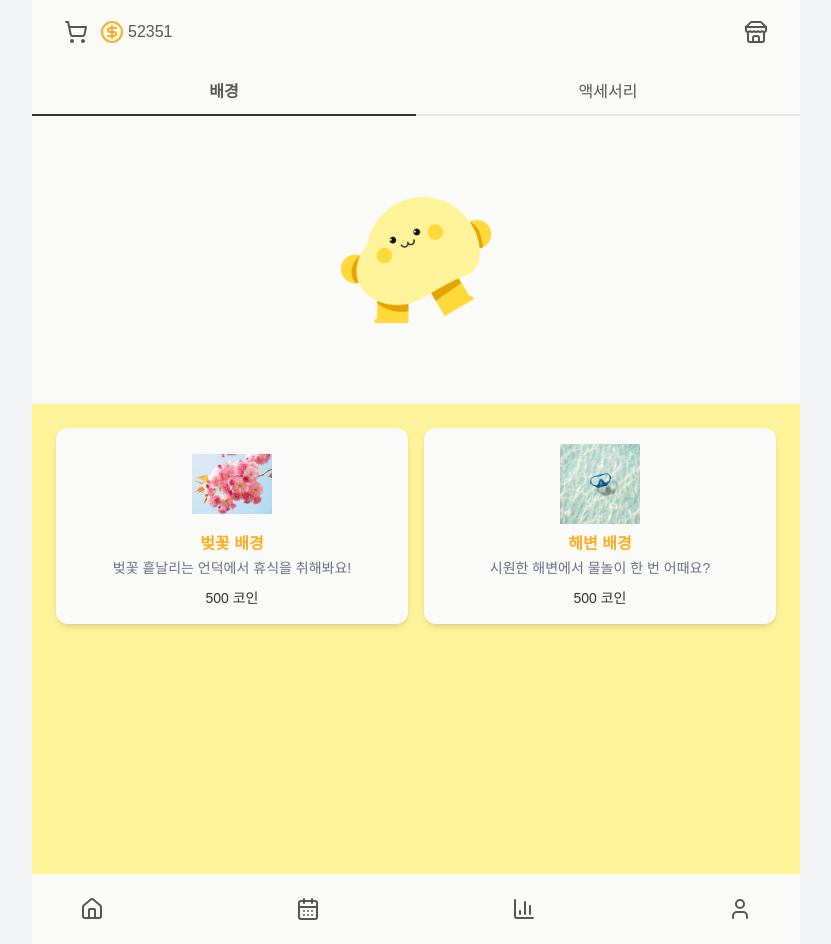
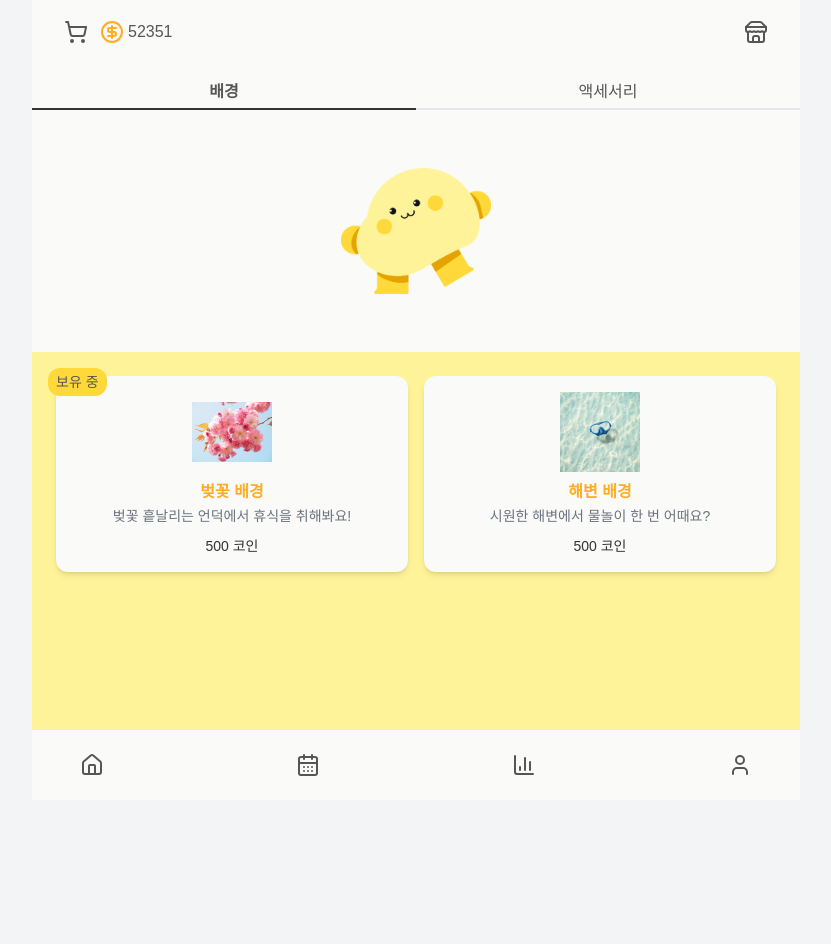
Before and after one commit to xuuwon/maeumgyeol, a Next.js app: page /shopping in a window 1280 px wide. Shown: the whole page, without its empty margins (224-1055 px from the left). After the commit the page ends 800 px from the top, so only its background shows below. Built offline with nearby package versions, Linux system fonts and the light colour scheme; a web font is replaced by a local one.

Commit message:
feat: 임시 유저 데이터 추가, 보유 중 아이템 구분 추가

```diff
--- a/src/app/shopping/page.tsx
+++ b/src/app/shopping/page.tsx
@@ -1,93 +1,133 @@
 'use client';
 
+import clsx from 'clsx';
 import Image from 'next/image';
 import React, { useState } from 'react';
 
 const Page = () => {
   const [selectedCategory, setSelectedCategory] = useState<'배경' | '액세서리'>('배경');
 
+  const userData = {
+    userId: 'user1234',
+    nickname: '감자몽러버',
+    gender: 'female',
+    birthday: '2000-05-01',
+    character: '/images/characters/basic_character.png',
+    coin: 1500,
+  };
+
   const data = [
+    // 임시 데이터
     {
+      id: 1,
       name: '수박바',
-      description: '여름엔 시원한 수박바!',
+      category: '액세서리',
       price: 200,
       image: '/images/items/watermelon_item.png',
       appliedImage: '/images/characters/watermelon_character.png',
-      category: '액세서리',
+      description: '여름엔 시원한 수박바!',
+      isOwned: true,
+      isEquipped: false,
     },
     {
+      id: 2,
       name: '랜덤 박스',
-      description: '감자몽이 어떻게 바뀔까요?',
+      category: '액세서리',
       price: 500,
       image: '/images/items/sweetpotato_item.png',
       appliedImage: '/images/characters/sweetpotato_character.png',
-      category: '액세서리',
+      description: '감자몽이 어떻게 바뀔까요?',
+      isOwned: false,
+      isEquipped: false,
     },
     {
+      id: 3,
       name: '선글라스',
-      description: '햇빛이 쨍쨍할 땐 선글라스 필수!',
+      category: '액세서리',
       price: 200,
       image: '/images/items/sunglasses_item.png',
       appliedImage: '/images/characters/sunglasses_character.png',
-      category: '액세서리',
+      description: '햇빛이 쨍쨍할 땐 선글라스 필수!',
+      isOwned: true,
+      isEquipped: false,
     },
     {
+      id: 4,
       name: '리본',
-      description: '감자몽을 공주로 만들어 볼까요?',
+      category: '액세서리',
       price: 300,
       image: '/images/items/ribbon_item.png',
       appliedImage: '/images/characters/ribbon_character.png',
-      category: '액세서리',
+      description: '감자몽을 공주로 만들어 볼까요?',
+      isOwned: false,
+      isEquipped: false,
     },
     {
+      id: 5,
       name: '흙더미',
-      description: '흙더미에 감자몽을 빠뜨려 보아요!',
+      category: '액세서리',
       price: 500,
       image: '/images/items/soil_item.png',
       appliedImage: '/images/characters/soil_character.png',
-      category: '액세서리',
+      description: '흙더미에 감자몽을 빠뜨려 보아요!',
+      isOwned: false,
+      isEquipped: false,
     },
     {
+      id: 6,
       name: '고양이',
-      description: '감자몽은 고양이를 좋아해요.',
+      category: '액세서리',
       price: 400,
       image: '/images/items/cat_item.png',
       appliedImage: '/images/characters/cat_character.png',
-      category: '액세서리',
+      description: '감자몽은 고양이를 좋아해요.',
+      isOwned: false,
+      isEquipped: false,
     },
     {
+      id: 7,
       name: '토마토',
-      description: '상큼한 토마토 좋아하세요?',
+      category: '액세서리',
       price: 300,
       image: '/images/items/tomato_item.png',
       appliedImage: '/images/characters/tomato_character.png',
-      category: '액세서리',
+      description: '상큼한 토마토 좋아하세요?',
+      isOwned: false,
+      isEquipped: false,
     },
     {
+      id: 8,
       name: '벚꽃 배경',
-      description: '벚꽃 흩날리는 언덕에서 휴식을 취해봐요!',
+      category: '배경',
       price: 500,
       image: '/images/background/cherry-blossom.jpg',
       appliedImage: '/images/background/cherryBlossom_tablet.png',
-      category: '배경',
+      description: '벚꽃 흩날리는 언덕에서 휴식을 취해봐요!',
+      isOwned: true,
+      isEquipped: false,
     },
     {
+      id: 9,
       name: '해변 배경',
-      description: '시원한 해변에서 물놀이 한 번 어때요?',
+      category: '배경',
       price: 500,
       image: '/images/background/beach.jpg',
       appliedImage: '/images/background/beach_mobile.png',
-      category: '배경',
+      description: '시원한 해변에서 물놀이 한 번 어때요?',
+      isOwned: false,
+      isEquipped: false,
     },
   ];
 
   const filteredItems = data.filter((item) => item.category === selectedCategory);
-  const [settingCharacter, setSettingCharacter] = useState<string>(
-    '/images/characters/basic_character.png'
-  ); // 유저 정보의 캐릭터
+  const [selectedItemId, setSelectedItemId] = useState<number | null>(null);
+  const [buyItem, setBuyItem] = useState<string>(userData.character);
+  // 미리보기 후 구매용 - 초기값은 유저 정보의 캐릭터
+  const [buyBackground, setBuyBackground] = useState<string>('');
+  const [showBuyButton, setShowBuyButton] = useState<boolean>(false);
 
   return (
-    <div className="flex flex-col items-center w-full min-h-screen">
+    <div className="flex flex-col items-center w-full h-screen">
       <div className="flex justify-around w-full mt-20 h-9">
         <div
           className={`flex justify-center w-1/2 border-b-2 cursor-pointer ${
@@ -107,25 +147,61 @@ const Page = () => {
         </div>
       </div>
 
-      <div className="flex items-center justify-center w-full h-72">
-        <Image src={settingCharacter} alt="캐릭터" width={150} height={150} />
+      <div
+        className={`relative flex items-center justify-center w-full h-72`}
+        style={{ backgroundImage: `url(${buyBackground})`, backgroundSize: 'auto 100%' }}
+      >
+        <Image src={buyItem} alt="캐릭터" width={150} height={150} />
+        {showBuyButton && (
+          <button className="absolute z-10 w-20 rounded-lg h-9 -bottom-4 bg-main-yellow drop-shadow-lg">
+            구매하기
+          </button>
+        )}
       </div>
 
-      <div className="w-full mt-auto h-[470px] mb-[70px] bg-content-yellow overflow-y-scroll">
+      <div className="w-full mt-auto h-[450px] mb-[70px] bg-content-yellow overflow-y-scroll">
         {/* 아이템 목록 */}
         <div className="grid w-full grid-cols-2 gap-4 px-6 py-6">
           {filteredItems.map((item, index) => (
             <div
               key={index}
-              className="flex flex-col items-center justify-center p-4 shadow-md cursor-pointer bg-main-background rounded-xl hover:bg-bg-yellow"
+              className={clsx(
+                'relative flex flex-col items-center justify-center p-4 shadow-md cursor-pointer rounded-xl bg-main-background',
+                item.id === selectedItemId
+                  ? 'bg-bg-yellow'
+                  : item.isOwned
+                    ? 'bg-gray-200'
+                    : 'hover:bg-bg-yellow'
+              )}
               onClick={() => {
                 if (item.category !== '배경') {
-                  setSettingCharacter(item.appliedImage);
+                  setSelectedItemId(item.id);
+                  setBuyItem(item.appliedImage);
+                  if (!item.isOwned) {
+                    setShowBuyButton(true);
+                  } else {
+                    setShowBuyButton(false);
+                  }
                 } else {
-                  return;
+                  if (item.name == '벚꽃 배경') {
+                    setBuyBackground('/images/background/store_cherryBlossom.png');
+                  } else {
+                    setBuyBackground('/images/background/store_beach.png');
+                  }
+                  setSelectedItemId(item.id);
+                  if (!item.isOwned) {
+                    setShowBuyButton(true);
+                  } else {
+                    setShowBuyButton(false);
+                  }
                 }
               }}
             >
+              {item.isOwned && (
+                <p className="absolute px-2 py-1 text-sm -left-2 -top-2 bg-main-yellow rounded-xl">
+                  보유 중
+                </p>
+              )}
               <Image
                 src={item.image}
                 alt={item.name}
```
Also changed, not shown: public/images/background/store_beach.png (added), public/images/background/store_cherryBlossom.png (added).
